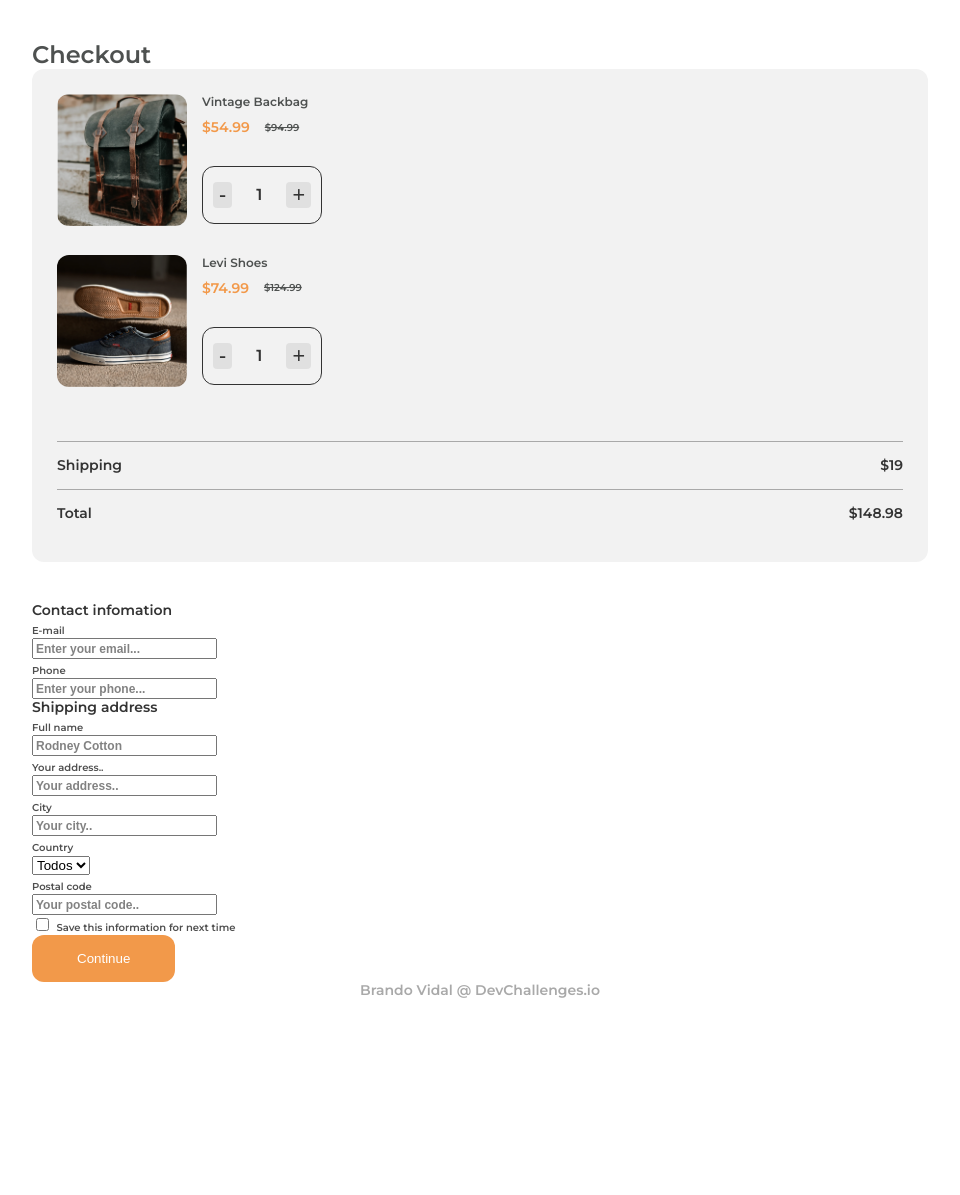
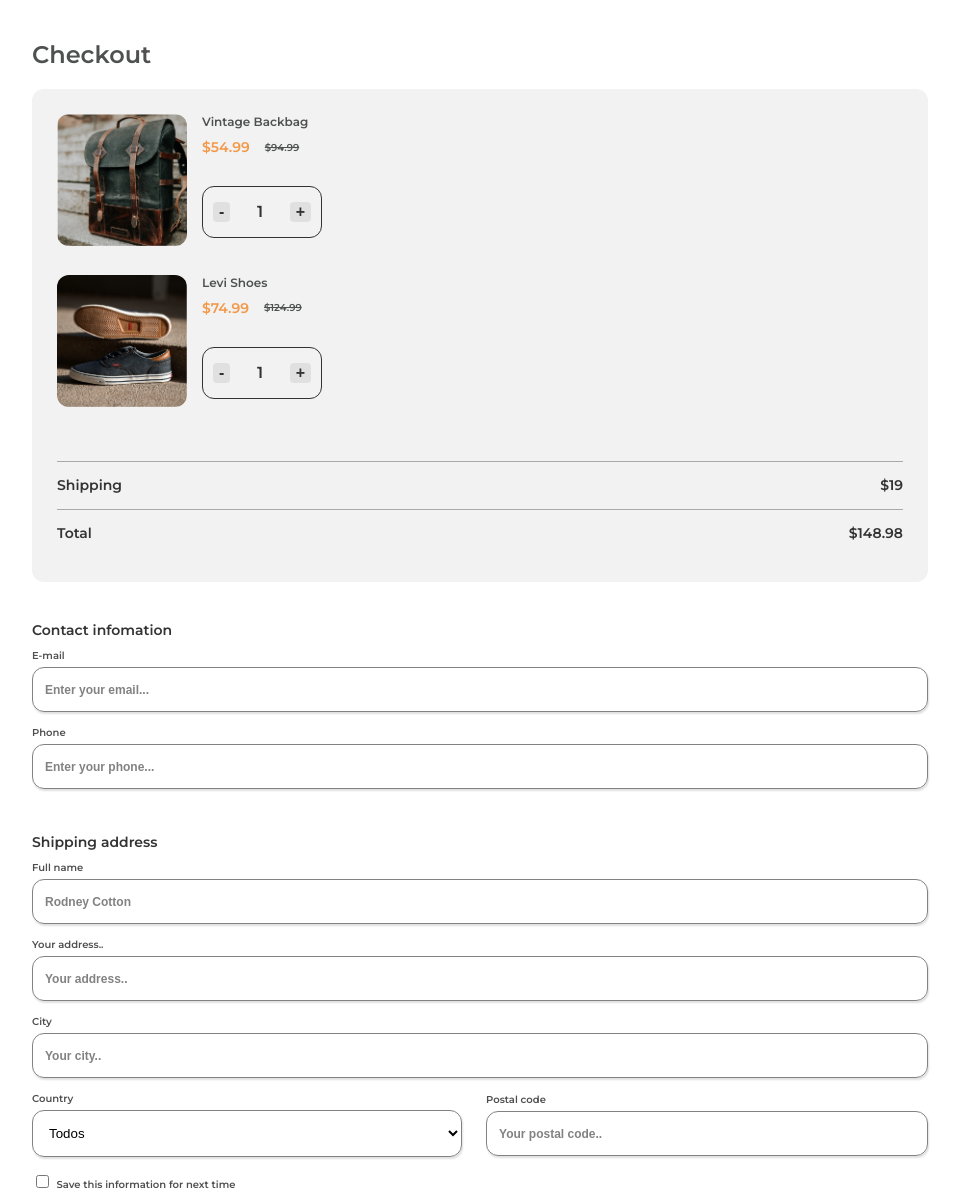
Before and after one commit to brandovidal/checkout-page, a website: page src/index.html in a window 1280 px wide. Shown: the top 1195 px of the page, without its empty margins (160-1120 px from the left). Before the commit the page ends 1039 px from the top, so only its background shows below. Drawn offline with Linux system fonts and the light colour scheme.

Commit message:
update files
Signed-off-by: Brando Vidal <yisusdracon@gmail.com>

```diff
--- a/src/index.html
+++ b/src/index.html
@@ -33,7 +33,8 @@
                 <i></i>
                 <input
                   id="txtEmail"
-                  type="text"
+                  type="email"
+                  autocomplete="new-password"
                   placeholder="Enter your email..."
                 />
               </div>
@@ -44,7 +45,8 @@
                 <i></i>
                 <input
                   id="txtPhone"
-                  type="text"
+                  type="tel"
+                  autocomplete="new-password"
                   placeholder="Enter your phone..."
                 />
               </div>
@@ -56,7 +58,12 @@
               <label for="txtName">Full name</label>
               <div class="control">
                 <i></i>
-                <input id="txtName" type="text" placeholder="Rodney Cotton" />
+                <input
+                  id="txtName"
+                  type="text"
+                  autocomplete="new-password"
+                  placeholder="Rodney Cotton"
+                />
               </div>
             </div>
             <div class="group">
@@ -65,7 +72,8 @@
                 <i></i>
                 <input
                   id="txtAddress"
-                  type="tel"
+                  type="text"
+                  autocomplete="new-password"
                   placeholder="Your address.."
                 />
               </div>
@@ -74,11 +82,16 @@
               <label for="txtCity">City</label>
               <div class="control">
                 <i></i>
-                <input id="txtCity" type="text" placeholder="Your city.." />
+                <input
+                  id="txtCity"
+                  type="text"
+                  autocomplete="new-password"
+                  placeholder="Your city.."
+                />
               </div>
             </div>
             <div class="full">
-              <div class="group">
+              <div class="group padding-right">
                 <label for="selCountry">Country</label>
                 <div class="control">
                   <i></i>
@@ -88,6 +101,9 @@
                     placeholder="Your country.."
                   >
                     <option value="all">Todos</option>
+                    <option value="all">Argentina</option>
+                    <option value="all">Chile</option>
+                    <option value="all">Colombia</option>
                     <option value="all">Per&uacute;</option>
                   </select>
                 </div>
@@ -99,16 +115,19 @@
                   <input
                     id="txtPostal"
                     type="tel"
+                    autocomplete="new-password"
                     placeholder="Your postal code.."
                   />
                 </div>
               </div>
             </div>
-            <div class="full terms">
-              <input type="checkbox" id="chkSave">
-              <label>Save this information for next time</label>
+            <div class="full group">
+              <div>
+                <input type="checkbox" id="chkSave" />
+                <label>Save this information for next time</label>
+              </div>
             </div>
-            <div class="full">
+            <div class="full justify-end">
               <button>Continue</button>
             </div>
           </div>
@@ -117,7 +136,7 @@
           <div class="list">
             <div class="item">
               <picture>
-                <img src="./photo1.png" alt="Vintage Backbag">
+                <img src="./photo1.png" alt="Vintage Backbag" />
               </picture>
               <div class="product">
                 <div class="name">Vintage Backbag</div>
@@ -134,7 +153,7 @@
             </div>
             <div class="item">
               <picture>
-                <img src="./photo2.png" alt="Levi Shoes">
+                <img src="./photo2.png" alt="Levi Shoes" />
               </picture>
               <div class="product">
                 <div class="name">Levi Shoes</div>
--- a/src/style.css
+++ b/src/style.css
@@ -7,7 +7,6 @@
   --color-dark: #333;
   --color-muted: #828282;
   --color-footer: #a9a9a9;
-
   --color-orange: #f2994a;
 
   --bg-default: var(--color-orange);
@@ -47,7 +46,11 @@ li {
 img {
   width: 100%;
 }
-
+input[type="checkbox"] {
+  border: 1px solid var(--color-muted);
+  box-sizing: border-box;
+  border-radius: 4px;
+}
 button {
   background: var(--bg-default);
   color: white;
@@ -61,7 +64,21 @@ button.secondary {
   border: none;
   border-radius: 4px;
   padding: 0 6px;
-  font-size: 1.35rem;
+  /* font-size: 1.35rem; */
+  font-style: normal;
+  font-weight: 600;
+  font-size: 16px;
+  line-height: 20px;
+}
+.full {
+  display: flex;
+  align-items: center;
+}
+.justify-end {
+  justify-content: flex-end;
+}
+.padding-right {
+  padding-right: 24px;
 }
 
 /**** Container ****/
@@ -71,20 +88,41 @@ button.secondary {
   justify-content: center;
   padding: 5vh 15vw;
 }
+.container .title {
+  font-style: normal;
+  font-weight: 600;
+  font-size: 24px;
+  line-height: 29px;
+
+  color: var(--color-default);
+  margin-bottom: 20px;
+}
 
 /**** main ****/
 .container main {
   display: flex;
   flex-direction: column-reverse;
+  margin-bottom: 50px;
 }
 
 /**** Checkout ****/
+.container .checkout .info {
+  margin-bottom: 45px;
+}
 .container .checkout .info .title {
   font-style: normal;
   font-weight: 600;
   font-size: 14px;
   line-height: 17px;
   color: var(--color-dark);
+  margin-bottom: 11px;
+}
+.container .checkout .info .group {
+  display: flex;
+  flex-direction: column;
+  align-items: stretch;
+  width: 100%;
+  margin-bottom: 15px;
 }
 .container .checkout .info .group label {
   font-style: normal;
@@ -92,6 +130,17 @@ button.secondary {
   font-size: 10px;
   line-height: 12px;
   color: var(--color-primary);
+  margin-bottom: 5px;
+}
+.container .checkout .info .group .control input,
+.container .checkout .info .group .control select {
+  width: 100%;
+  background: transparent;
+  border: 1px solid var(--color-muted);
+  border-radius: 12px;
+  padding: 14px 12px;
+  transition: 300ms all ease-in;
+  box-shadow: 1px 2px 2px var(--bg-secondary);
 }
 .container .checkout .info .group input::placeholder {
   font-style: normal;
@@ -99,6 +148,12 @@ button.secondary {
   font-size: 12px;
   line-height: 15px;
   color: var(--color-muted);
+}
+.container .checkout .info .group input:focus,
+.container .checkout .info .group select:focus {
+  outline: var(--color-muted) auto 1px;
+  outline: none;
+  box-shadow: 5px 5px 5px var(--bg-secondary);
 }
 .container .checkout .terms label {
   font-style: normal;
@@ -131,9 +186,9 @@ button.secondary {
 .container .cart .list .item picture img {
   border-radius: 12px;
 }
-.container .cart .list .item .product {
-  /* width: 100%; */
-}
+/* .container .cart .list .item .product {
+  width: 100%;
+} */
 .container .cart .list .item .product .name {
   font-style: normal;
   font-weight: 600;
```
